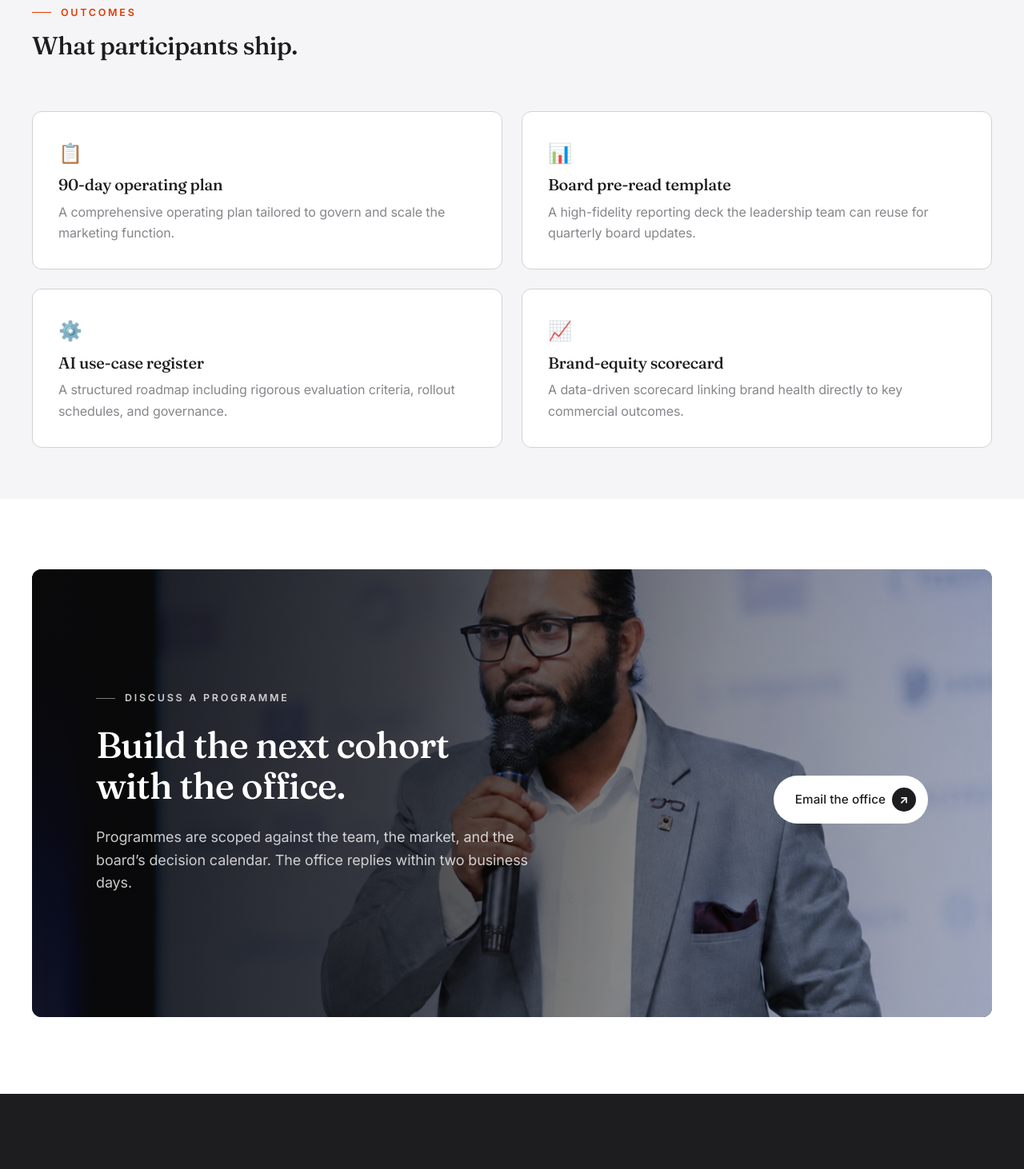
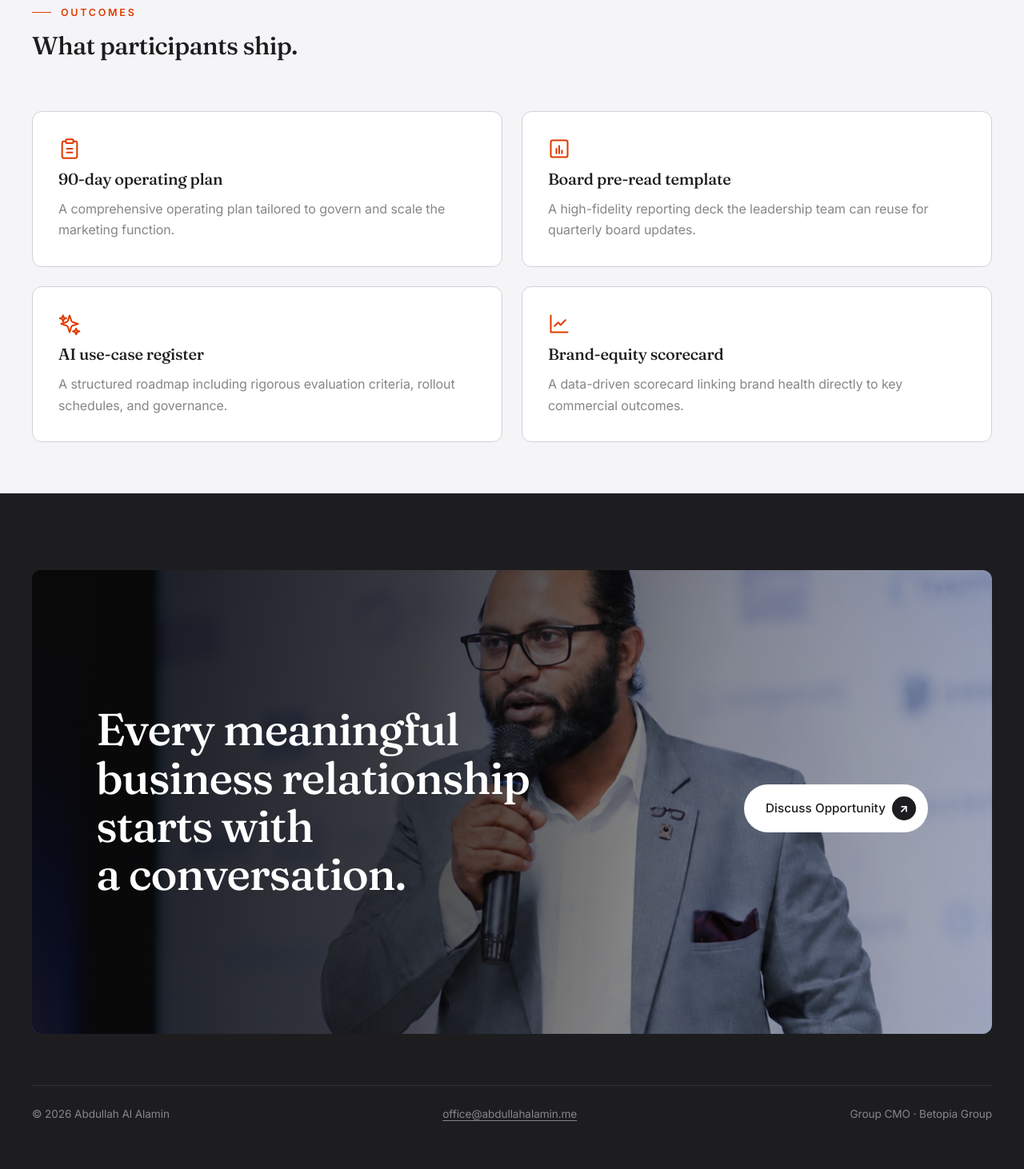
Before and after one commit to nibir404/portfolio-CMO, a Next.js app: page /training in a window 1280 px wide. Shown: the part 1660-3122 px from the top of the page at 80% size. Built offline with nearby package versions, Linux system fonts and the light colour scheme.

Commit message:
refactor: update assets, replace card emojis with custom SVG icons, and remove inquiry section

```diff
--- a/src/app/training/page.tsx
+++ b/src/app/training/page.tsx
@@ -133,29 +133,46 @@ export default function TrainingPage() {
             <span className="section-heading__title">What participants ship.</span>
           </h2>
           <div className="grid grid--2" style={{ marginTop: "var(--space-6)" }}>
-            <div className="card card--service" style={{ display: "flex", flexDirection: "column", gap: "var(--space-2)", height: "100%" }}>
-              <span style={{ fontSize: "1.5rem" }} aria-hidden="true">📋</span>
+            <div className="card card--service" style={{ display: "flex", flexDirection: "column", gap: "var(--space-3)", height: "100%" }}>
+              <svg className="card__icon" viewBox="0 0 24 24" width="28" height="28" stroke="currentColor" strokeWidth="1.75" fill="none" strokeLinecap="round" strokeLinejoin="round" style={{ color: "var(--color-accent)", display: "block" }}>
+                <path d="M16 4h2a2 2 0 0 1 2 2v14a2 2 0 0 1-2 2H6a2 2 0 0 1-2-2V6a2 2 0 0 1 2-2h2" />
+                <rect x="8" y="2" width="8" height="4" rx="1" ry="1" />
+                <path d="M9 12h6" />
+                <path d="M9 16h6" />
+              </svg>
               <h3 style={{ margin: 0 }}>90-day operating plan</h3>
               <p style={{ color: "var(--color-ink-soft)", margin: 0 }}>
                 A comprehensive operating plan tailored to govern and scale the marketing function.
               </p>
             </div>
-            <div className="card card--service" style={{ display: "flex", flexDirection: "column", gap: "var(--space-2)", height: "100%" }}>
-              <span style={{ fontSize: "1.5rem" }} aria-hidden="true">📊</span>
+            <div className="card card--service" style={{ display: "flex", flexDirection: "column", gap: "var(--space-3)", height: "100%" }}>
+              <svg className="card__icon" viewBox="0 0 24 24" width="28" height="28" stroke="currentColor" strokeWidth="1.75" fill="none" strokeLinecap="round" strokeLinejoin="round" style={{ color: "var(--color-accent)", display: "block" }}>
+                <rect x="3" y="3" width="18" height="18" rx="2" ry="2" />
+                <line x1="9" y1="17" x2="9" y2="12" />
+                <line x1="12" y1="17" x2="12" y2="9" />
+                <line x1="15" y1="17" x2="15" y2="14" />
+              </svg>
               <h3 style={{ margin: 0 }}>Board pre-read template</h3>
               <p style={{ color: "var(--color-ink-soft)", margin: 0 }}>
                 A high-fidelity reporting deck the leadership team can reuse for quarterly board updates.
               </p>
             </div>
-            <div className="card card--service" style={{ display: "flex", flexDirection: "column", gap: "var(--space-2)", height: "100%" }}>
-              <span style={{ fontSize: "1.5rem" }} aria-hidden="true">⚙️</span>
+            <div className="card card--service" style={{ display: "flex", flexDirection: "column", gap: "var(--space-3)", height: "100%" }}>
+              <svg className="card__icon" viewBox="0 0 24 24" width="28" height="28" stroke="currentColor" strokeWidth="1.75" fill="none" strokeLinecap="round" strokeLinejoin="round" style={{ color: "var(--color-accent)", display: "block" }}>
+                <path d="m12 3-1.912 5.813a2 2 0 0 1-1.275 1.275L3 12l5.813 1.912a2 2 0 0 1 1.275 1.275L12 21l1.912-5.813a2 2 0 0 1 1.275-1.275L21 12l-5.813-1.912a2 2 0 0 1-1.275-1.275Z" />
+                <path d="m5 3 1 2.5L8.5 6 6 7 5 9.5 4 7 1.5 6 4 5.5Z" />
+                <path d="m19 17 1 2.5 2.5.5-2.5 1-1 2.5-1-2.5-2.5-1 2.5-1Z" />
+              </svg>
               <h3 style={{ margin: 0 }}>AI use-case register</h3>
               <p style={{ color: "var(--color-ink-soft)", margin: 0 }}>
                 A structured roadmap including rigorous evaluation criteria, rollout schedules, and governance.
               </p>
             </div>
-            <div className="card card--service" style={{ display: "flex", flexDirection: "column", gap: "var(--space-2)", height: "100%" }}>
-              <span style={{ fontSize: "1.5rem" }} aria-hidden="true">📈</span>
+            <div className="card card--service" style={{ display: "flex", flexDirection: "column", gap: "var(--space-3)", height: "100%" }}>
+              <svg className="card__icon" viewBox="0 0 24 24" width="28" height="28" stroke="currentColor" strokeWidth="1.75" fill="none" strokeLinecap="round" strokeLinejoin="round" style={{ color: "var(--color-accent)", display: "block" }}>
+                <path d="M3 3v18h18" />
+                <path d="m18.7 8-5.1 5.2-2.8-2.7L7 14.3" />
+              </svg>
               <h3 style={{ margin: 0 }}>Brand-equity scorecard</h3>
               <p style={{ color: "var(--color-ink-soft)", margin: 0 }}>
                 A data-driven scorecard linking brand health directly to key commercial outcomes.
@@ -164,38 +181,6 @@ export default function TrainingPage() {
           </div>
         </Container>
       </Section>
-
-      <Section id="inquiry" ariaLabelledBy="enquire-title" surface="default">
-        <Container>
-          <div
-            className="cta-banner"
-            style={{
-              marginBlock: "var(--space-5) var(--space-6)",
-              ["--cta-banner-image" as string]: "url('/images/10.jpg')",
-            }}
-          >
-            <div className="cta-banner__media" aria-hidden="true" />
-            <div className="cta-banner__overlay" aria-hidden="true" />
-            <div className="cta-banner__inner">
-              <div className="cta-banner__copy">
-                <span className="eyebrow">Discuss a programme</span>
-                <h2 id="enquire-title" className="cta-banner__title">
-                  Build the next cohort with the office.
-                </h2>
-                <p className="cta-banner__body">
-                  Programmes are scoped against the team, the market, and the board&rsquo;s
-                  decision calendar. The office replies within two business days.
-                </p>
-              </div>
-              <div className="cta-banner__actions">
-                <ButtonLink href="/contact" variant="white">
-                  Email the office
-                </ButtonLink>
-              </div>
-            </div>
-          </div>
-        </Container>
-      </Section>
     </>
   );
 }
--- a/src/components/layout/SiteFooter.tsx
+++ b/src/components/layout/SiteFooter.tsx
@@ -7,7 +7,7 @@ export function SiteFooter() {
       <div className="container">
         <div
           className="cta-banner site-footer__cta-banner"
-          style={{ ["--cta-banner-image" as string]: "url('/images/6.jpg')" }}
+          style={{ ["--cta-banner-image" as string]: "url('/images/10.jpg')" }}
         >
           <div className="cta-banner__media" aria-hidden="true" />
           <div className="cta-banner__overlay" aria-hidden="true" />
--- a/src/components/sections/ImmersiveHero.tsx
+++ b/src/components/sections/ImmersiveHero.tsx
@@ -7,7 +7,7 @@ export function ImmersiveHero() {
     <section className="immersive-hero" aria-labelledby="home-hero-title">
       <div className="immersive-hero__bg">
         <Image
-          src="/images/boss-final-image.jpg"
+          src="/images/boss.jpg"
           alt="Abdullah Al Alamin"
           fill
           priority
```
